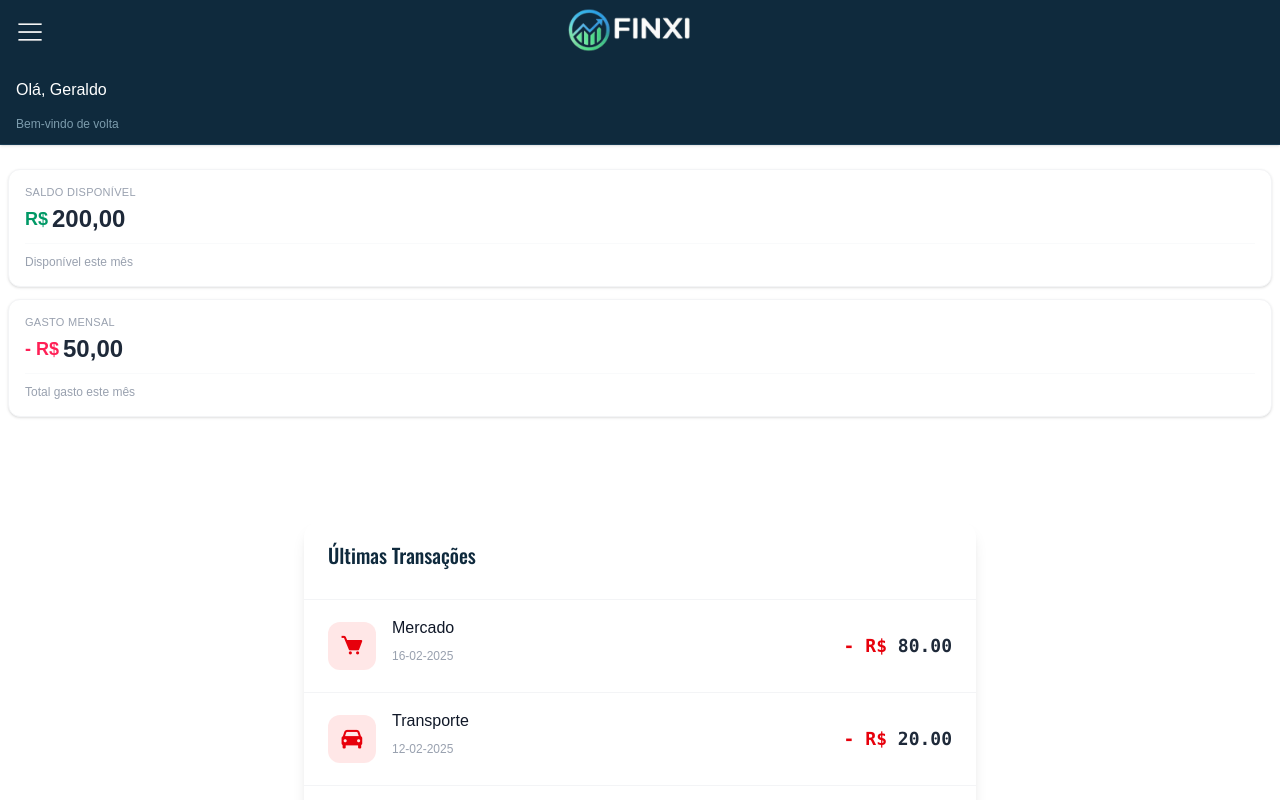
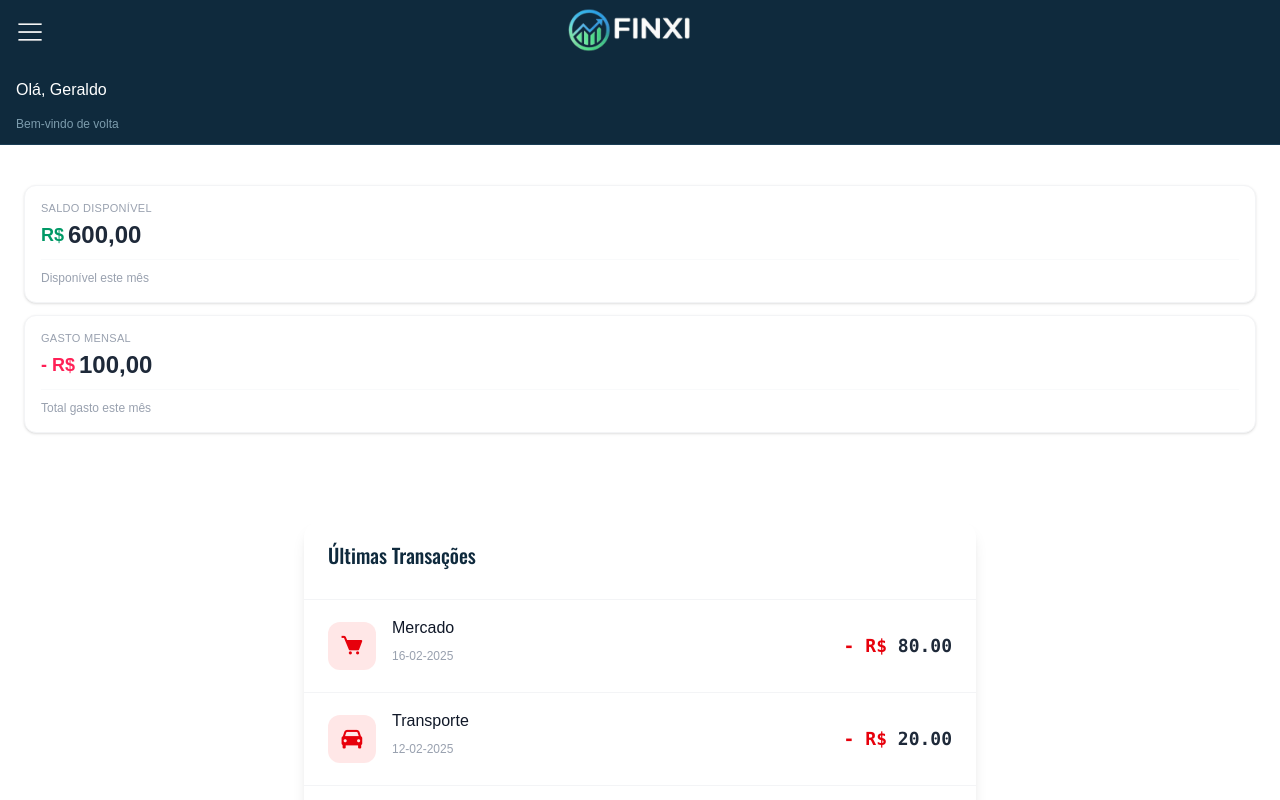
Before and after one commit to dilucas00/web-app-responsive, a React (Vite) app in the folder finxi-webapp/: page / in a window 1280 px wide. Shown: the top 800 px of the page. Built offline with nearby package versions, Linux system fonts and the light colour scheme.

Commit message:
adição do dinamismo do CardBalance

```diff
--- a/finxi-webapp/src/components/CardBalance.jsx
+++ b/finxi-webapp/src/components/CardBalance.jsx
@@ -1,6 +1,6 @@
 import React from 'react';
 
-function CardBalance() {
+function CardBalance({ totalBalance = 0, monthlyExpense = 0 }) {
   return (
     <div className="w-full h-80 p-2 mt-4">
       <div className="grid grid-cols-1 gap-3">
@@ -13,10 +13,14 @@ function CardBalance() {
               </span>
               <div className="flex items-center space-x-1">
                 <span className="text-lg font-bold text-emerald-600">R$</span>
-                <span className="text-2xl font-extrabold text-gray-800">200,00</span>
+                <span className="text-2xl font-extrabold text-gray-800">
+                  {totalBalance.toLocaleString('pt-BR', {
+                    minimumFractionDigits: 2,
+                    maximumFractionDigits: 2
+                  })}
+                </span>
               </div>
             </div>
-
           </div>
           <div className="mt-2 pt-2 border-t border-gray-50">
             <span className="text-xs text-gray-400">Disponível este mês</span>
@@ -32,11 +36,14 @@ function CardBalance() {
               </span>
               <div className="flex items-center space-x-1">
                 <span className="text-lg font-bold text-rose-500">- R$</span>
-                <span className="text-2xl font-extrabold text-gray-800">50,00</span>
+                <span className="text-2xl font-extrabold text-gray-800">
+                  {monthlyExpense.toLocaleString('pt-BR', {
+                    minimumFractionDigits: 2,
+                    maximumFractionDigits: 2
+                  })}
+                </span>
               </div>
             </div>
-
-
           </div>
           <div className="mt-2 pt-2 border-t border-gray-50">
             <span className="text-xs text-gray-400">Total gasto este mês</span>
--- a/finxi-webapp/src/components/FinanceManager.jsx
+++ b/finxi-webapp/src/components/FinanceManager.jsx
@@ -1,6 +1,7 @@
 import React, { useState } from 'react';
 import TableTransaction from './TableTransaction';
 import AddTransaction from './AddTransaction';
+import CardBalance from './CardBalance';
 
 function FinanceManager() {
   const [transactions, setTransactions] = useState([
@@ -27,6 +28,12 @@ function FinanceManager() {
     }
   ]);
 
+  // Calcula os totais
+  const totalBalance = transactions.reduce((acc, transaction) => acc + transaction.value, 0);
+  const monthlyExpense = transactions
+    .filter(transaction => transaction.value < 0)
+    .reduce((acc, transaction) => acc + Math.abs(transaction.value), 0);
+
   const handleAddTransaction = (newTransaction) => {
     setTransactions(prev => {
       const updatedTransactions = [...prev];
@@ -49,9 +56,13 @@ function FinanceManager() {
   })[category] || "bx bx-question-mark";
 
   return (
-    <div className="min-h-screen bg-white  p-4">
-        <TableTransaction transactions={transactions} />
-        <AddTransaction onAdd={handleAddTransaction} />
+    <div className="min-h-screen bg-white p-4">
+      <CardBalance
+        totalBalance={totalBalance}
+        monthlyExpense={monthlyExpense}
+      />
+      <TableTransaction transactions={transactions} />
+      <AddTransaction onAdd={handleAddTransaction} />
     </div>
   );
 }
--- a/finxi-webapp/src/components/Home.jsx
+++ b/finxi-webapp/src/components/Home.jsx
@@ -1,7 +1,6 @@
 import "../App.css"
 import React from 'react';
 import SideBarM  from './SideBarM';
-import CardBalance from './CardBalance';
 import FinanceManager from './FinanceManager';
 import 'antd/dist/reset.css';
 
@@ -10,7 +9,6 @@ function Home(){
 
         <>
             <SideBarM></SideBarM>
-            <CardBalance></CardBalance>
             <FinanceManager></FinanceManager>
         </>
 
--- a/finxi-webapp/src/components/Login.jsx
+++ b/finxi-webapp/src/components/Login.jsx
@@ -1,7 +1,15 @@
 import React from 'react'
 import "../Login.css"
+import { useNavigate } from 'react-router-dom';
+
 
 function Login(){
+    const navigate = useNavigate();
+
+    const handleHomeClick = () => {
+        navigate('/');
+      };
+
     return(
        <div className='w-full bg-[#112942] h-full'>
         <div className='flex flex-col justify-center items-center content-center    '>
@@ -12,6 +20,8 @@ function Login(){
                 <div className='flex items-center justify-center w-full'>
                     <h4 className='text-white text-2xl font-oswald'>Crie sua conta</h4>
                 </div>
+
+
 
                 {/* INPUT EMAIL */}
                 <div
@@ -89,8 +99,10 @@ function Login(){
                 />
                 </div>
 
+
+
                 <div className='m-5'>
-                    <button className='bg-[#7BDAA5] text-white w-65 h-10 text-sm font-bold shadow-black shadow font-montserrat cursor-pointer hover:scale-105 transition'>Cadastrar</button>
+                    <button onClick={handleHomeClick} className='bg-[#7BDAA5] text-white w-65 h-10 text-sm font-bold shadow-black shadow font-montserrat cursor-pointer hover:scale-105 transition'>Cadastrar</button>
                 </div>
             </div>
             <div className='flex items-centercenter justify-center pt-5 w-full'>
--- a/finxi-webapp/src/components/SideBarM.jsx
+++ b/finxi-webapp/src/components/SideBarM.jsx
@@ -44,12 +44,12 @@ function SideBarM() {
         <div className="h-16 flex items-center justify-between">
           {/* Ícone do Menu */}
           <div className="flex-1">
-            <Dropdown
-              overlay={menu}
+          <Dropdown
+              menu={menu}
               trigger={['click']}
-              visible={dropdownVisible}
-              onVisibleChange={(visible) => setDropdownVisible(visible)}
-              overlayClassName="dropdown-overlay"
+              open={dropdownVisible}
+              onOpenChange={(open) => setDropdownVisible(open)}
+              dropdownClassName="dropdown-overlay"
             >
               <img
                 src="/Menu.png"
```
